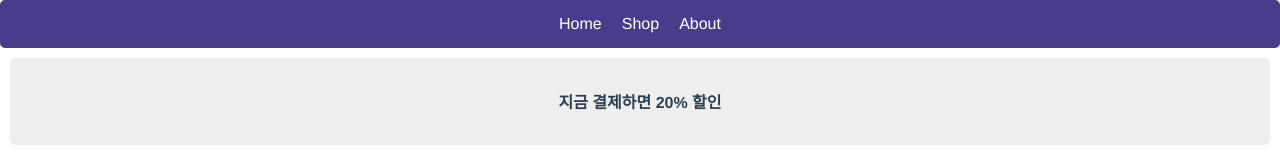
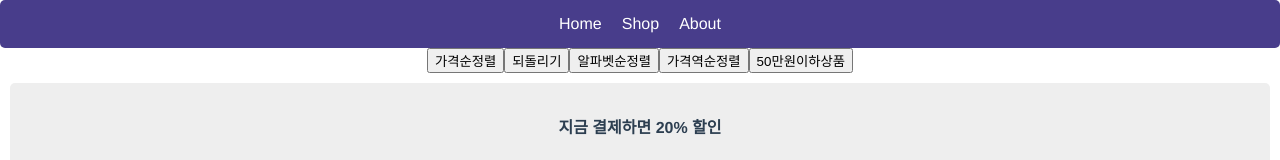
Before and after one commit to jangjiyeon0410/vue, a Vue app in the folder real_estate/: page / in a window 1280 px wide. Shown: the top 160 px of the page. Built offline with nearby package versions, Linux system fonts and the light colour scheme.

Commit message:
상품정렬

```diff
--- a/real_estate/src/App.vue
+++ b/real_estate/src/App.vue
@@ -12,8 +12,15 @@
 			<button @click="isModalOpen = false">X</button>
 		</div>
 	</div> -->
-	<ModalItem @closeModal="isModalOpen=false" :onerooms="onerooms" :clicked="clicked" :isModalOpen="isModalOpen"/>
-	<!-- <자식: data = 'data'> -->
+
+<!--
+	<div class="start" :class="{end: isModalOpen}">
+		<ModalItem @closeModal="isModalOpen=false" :onerooms="onerooms" :clicked="clicked" :isModalOpen="isModalOpen"/>
+	</div> -->
+
+	<transition name="fade">
+		<ModalItem @closeModal="isModalOpen=false" :onerooms="onerooms" :clicked="clicked" :isModalOpen="isModalOpen"/>
+	</transition>
 
 	<div class="menu">
 		<!-- <a v-for="작명 in 3" :key="작명">Home</a> -->
@@ -21,6 +28,13 @@
 		<!-- in 자료형 -> 자료안의 데이터 갯수만큼 반복, a는 순서대로 데이터 안의 자료가 됨 -->
 		<!-- 변수 작명 2개 가능, 왼쪽변수: 배열 내의 데이터. 오른쪽변수: 1씩 증가하는 정수 -->
 	</div>
+
+	<button @click="priceSort">가격순정렬</button>
+	<button @click="sortBack">되돌리기</button>
+	<button @click="alphabetSort">알파벳순정렬</button>
+	<button @click="revertPriceSort">가격역순정렬</button>
+	<button @click="lessThanFifty">50만원이하상품</button>
+
 
 	<!-- <div class="discount">
 		<h4>지금 결제하면 20% 할인</h4>
@@ -63,6 +77,7 @@ export default {
 	data() {
 		return {
 			clicked: 0,
+			originalOnerooms: [...oneroomsData],
 			onerooms: oneroomsData,
 			isModalOpen: false,
 			declaration: [0, 0, 0],
@@ -77,6 +92,40 @@ export default {
 		increase() {
 			this.declaration++;
 			// vue에서 함수 만들 때 주의사항** 함수 안에서 데이터 쓸 땐 this.데이터명
+		},
+		priceSort(){
+			// this.onerooms.sort();	//문자 정렬
+			// this.onerooms.sort(function(a,b){
+			// 	return a-b	// a,b에 정렬할 넘버 데이터, 리턴값이 음수면 수를 왼쪽으로 보냄 -> 정렬
+			// })
+
+			this.onerooms.sort(function(a,b){
+				return a.price-b.price;
+			})		//sort함수 -> 원본 데이터가 아예 번형됨.
+		},
+		sortBack(){
+			this.onerooms = [...this.originalOnerooms];
+		},
+		alphabetSort(){
+			this.onerooms.sort(function(a,b){
+				if(a.title > b.title) return 1;
+				if(a.title === b.title) return 0;
+				if(a.title < b.title) return -1;
+			})
+		},
+		revertPriceSort(){
+			this.onerooms.sort(function(a,b){
+				return b.price - a.price;
+			})
+		},
+		lessThanFifty(){
+			let underFifty = []
+			for(let i=0; i<this.onerooms.length; i++){
+				if(this.onerooms[i].price < 500000){
+					underFifty.push(this.onerooms[i])
+				}
+			}
+			this.onerooms = underFifty;
 		},
 	},
 	components: {
@@ -108,6 +157,22 @@ div {
 	margin: 10px;
 	border-radius: 5px;
 }
+
+.fade-enter-from{transform: translateY(-1000px);}
+.fade-enter-active{transition: all 1s;}
+.fade-enter-to{transform: translateY(0)}
+
+.fade-leave-from{opacity: 1;}
+.fade-leave-active{transition: all 1s;}
+.fade-leave-to{opacity: 0;}
+
+/* .start{
+	opacity: 0;
+	transition: all 1s;
+}
+.end{
+	opacity: 1;
+} */
 
 .black-bg {
 	width: 100%;
```
